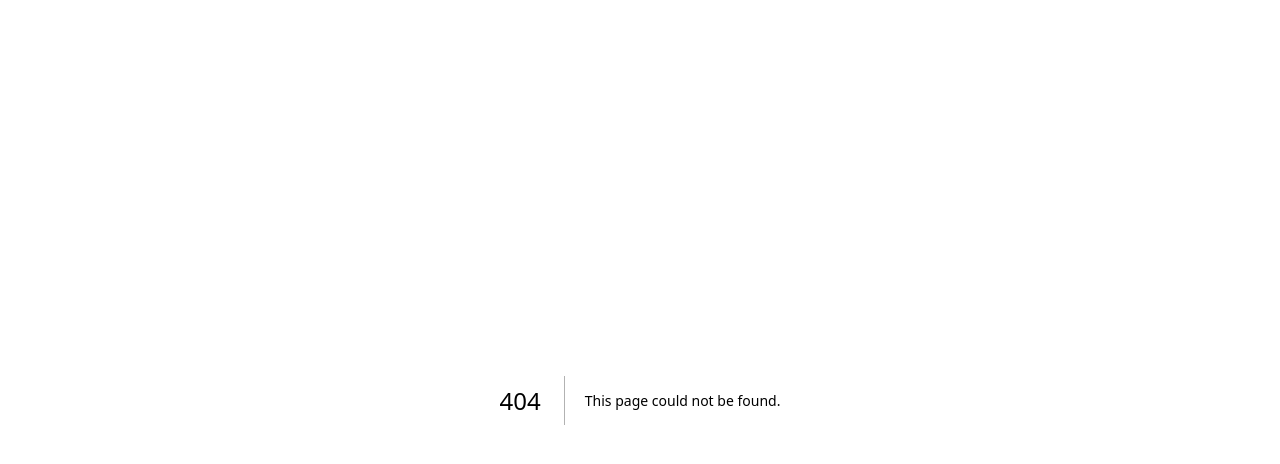
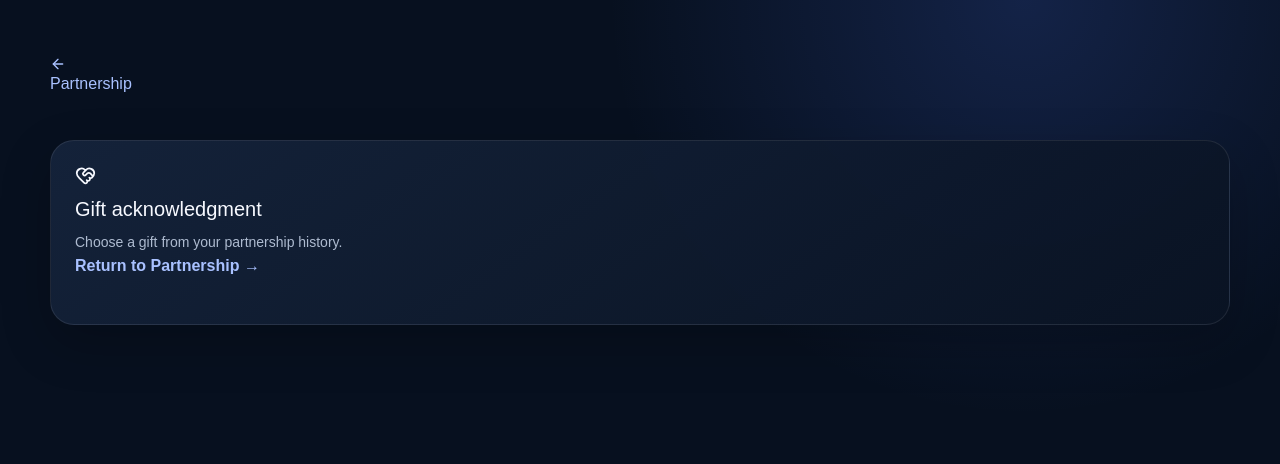
Before and after one commit to eaglevisiondigital/Lockliel, a Next.js app: page /my-lockliel/partner/acknowledgment in a window 1280 px wide. Before the commit this address had no page. Shown: the top 464 px of the page. Built offline with nearby package versions, Linux system fonts and the light colour scheme.

Commit message:
Add printable gift acknowledgment page

```diff
--- /dev/null
+++ b/app/my-lockliel/partner/acknowledgment/page.tsx
@@ -0,0 +1,13 @@
+import Link from "next/link";
+import {ArrowLeft} from "lucide-react";
+import GiftAcknowledgmentClient from "./gift-acknowledgment-client";
+import "../../my-lockliel.css";
+
+export const metadata={title:"Gift Acknowledgment | My Lockliel"};
+
+export default function GiftAcknowledgmentPage(){
+  return <main className="my-lockliel"><div className="ml-shell">
+    <Link href="/my-lockliel/partner" className="ml-auth-home"><ArrowLeft size={16}/> Partnership</Link>
+    <GiftAcknowledgmentClient/>
+  </div></main>;
+}
```
